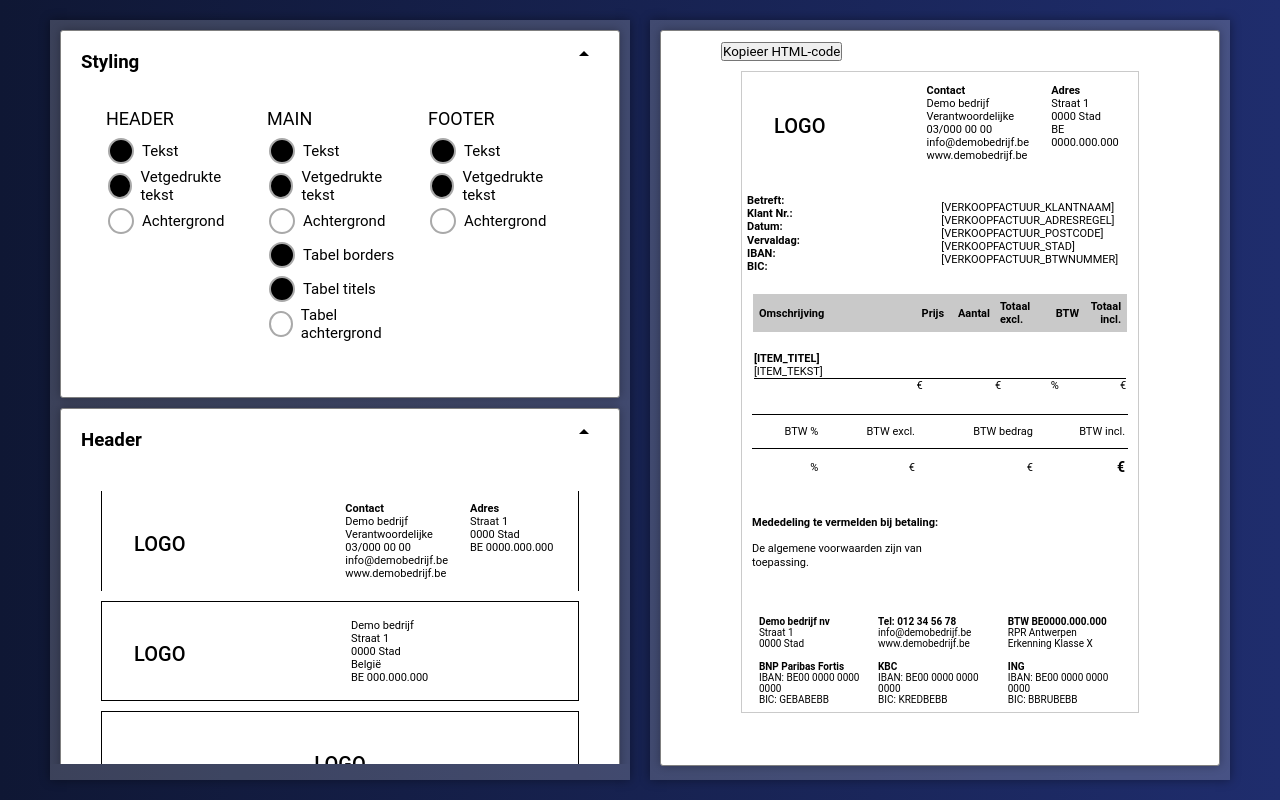
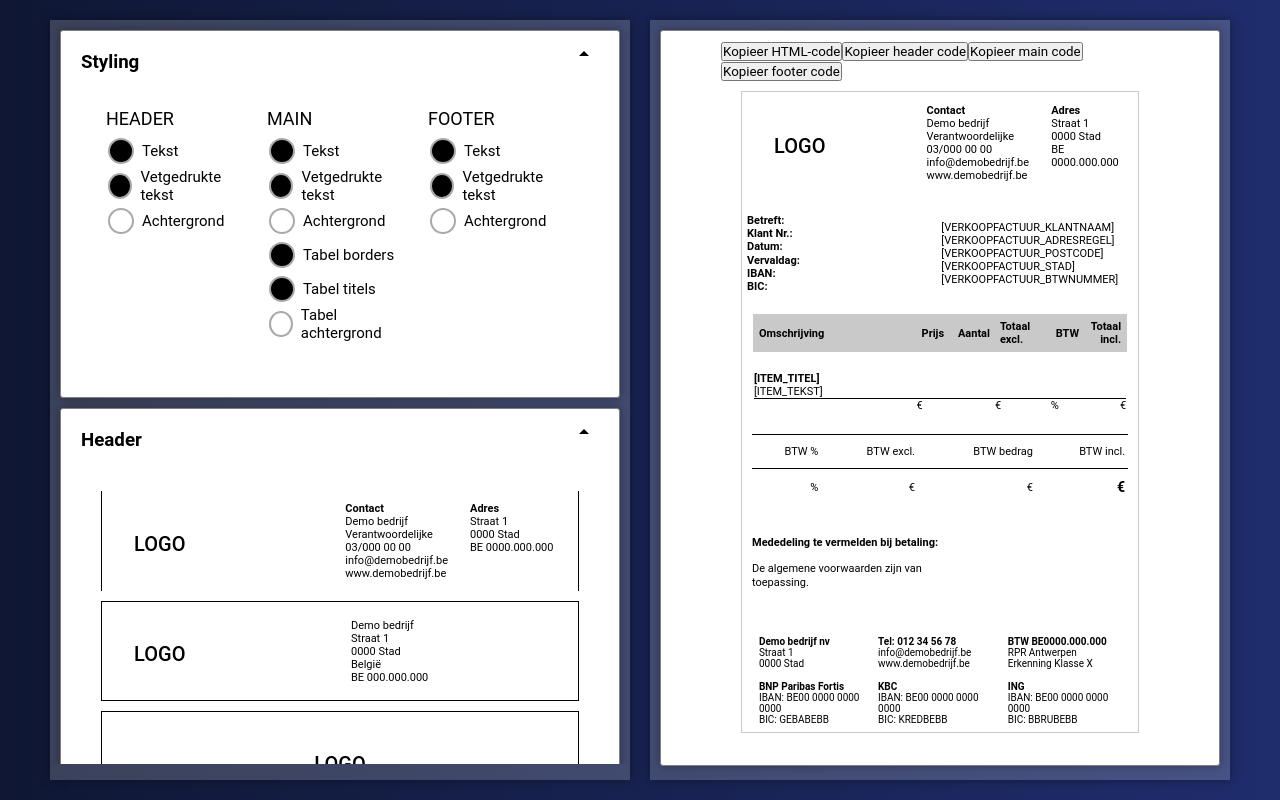
Before and after one commit to Karen03y/iamd-stage-wizard, an Angular app: page / in a window 1280 px wide. Built offline with nearby package versions, Linux system fonts and the light colour scheme.

Commit message:
added btns to copy each element

```diff
--- a/src/app/app.component.html
+++ b/src/app/app.component.html
@@ -39,6 +39,9 @@
     <article class="preview-doc">
       <div class="scrollable">
         <button (click)="showHTML()">Kopieer HTML-code</button>
+        <button (click)="copyHeader()">Kopieer header code</button>
+        <button (click)="copyMain()">Kopieer main code</button>
+        <button (click)="copyFooter()">Kopieer footer code</button>
 
         <div class="preview-doc-wrapper">
           <div
--- a/src/app/app.component.ts
+++ b/src/app/app.component.ts
@@ -77,6 +77,31 @@ export class AppComponent {
     this.selectedFooter = footer;
   }
 
+  copyHeader() {
+    const header = document.querySelector('.preview-doc-header');
+    if (header) {
+      const htmlCode = header.innerHTML;
+      this.showHTMLDialog(htmlCode);
+    }
+  }
+
+  copyMain() {
+    const main = document.querySelector('.preview-doc-main');
+    if (main) {
+      const htmlCode = main.innerHTML;
+      this.showHTMLDialog(htmlCode);
+    }
+  }
+
+  copyFooter() {
+    const footer = document.querySelector('.preview-doc-footer');
+    if (footer) {
+      const htmlCode = footer.innerHTML;
+      this.showHTMLDialog(htmlCode);
+    }
+  }
+
+
   showHTML() {
     const previewDocWrapper = document.querySelector('.preview-doc-wrapper');
     if (previewDocWrapper) {
--- a/src/styles.css
+++ b/src/styles.css
@@ -6,27 +6,3 @@
   margin: 0;
   padding: 0;
 }
-
-/* styling voor headers algemeen */
-
-.header-opt-alg {
-  font-family: Arial, Helvetica, sans-serif;
-  font-size: 11px;
-  width: 100%;
-}
-
-.header-opt-alg table {
-  width: 100%;
-  vertical-align: middle;
-  justify-content: center;
-}
-.header-opt-alg table td {
-  vertical-align: top;
-  padding: 10px;
-}
-
-.header-opt-alg h1 {
-  font-size: 20px;
-  font-weight: 500;
-  margin: 10px 0 5px 0;
-}
```
